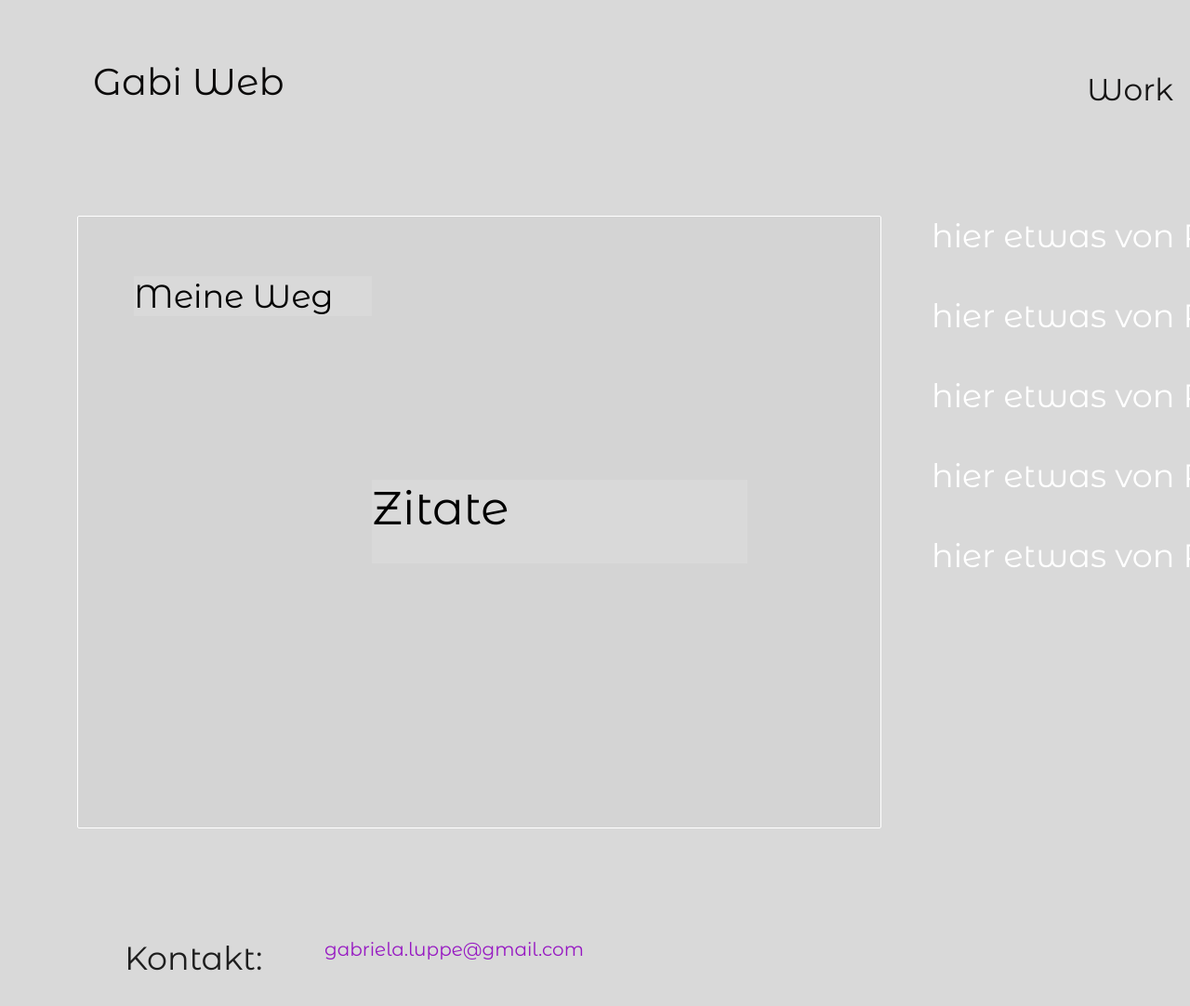
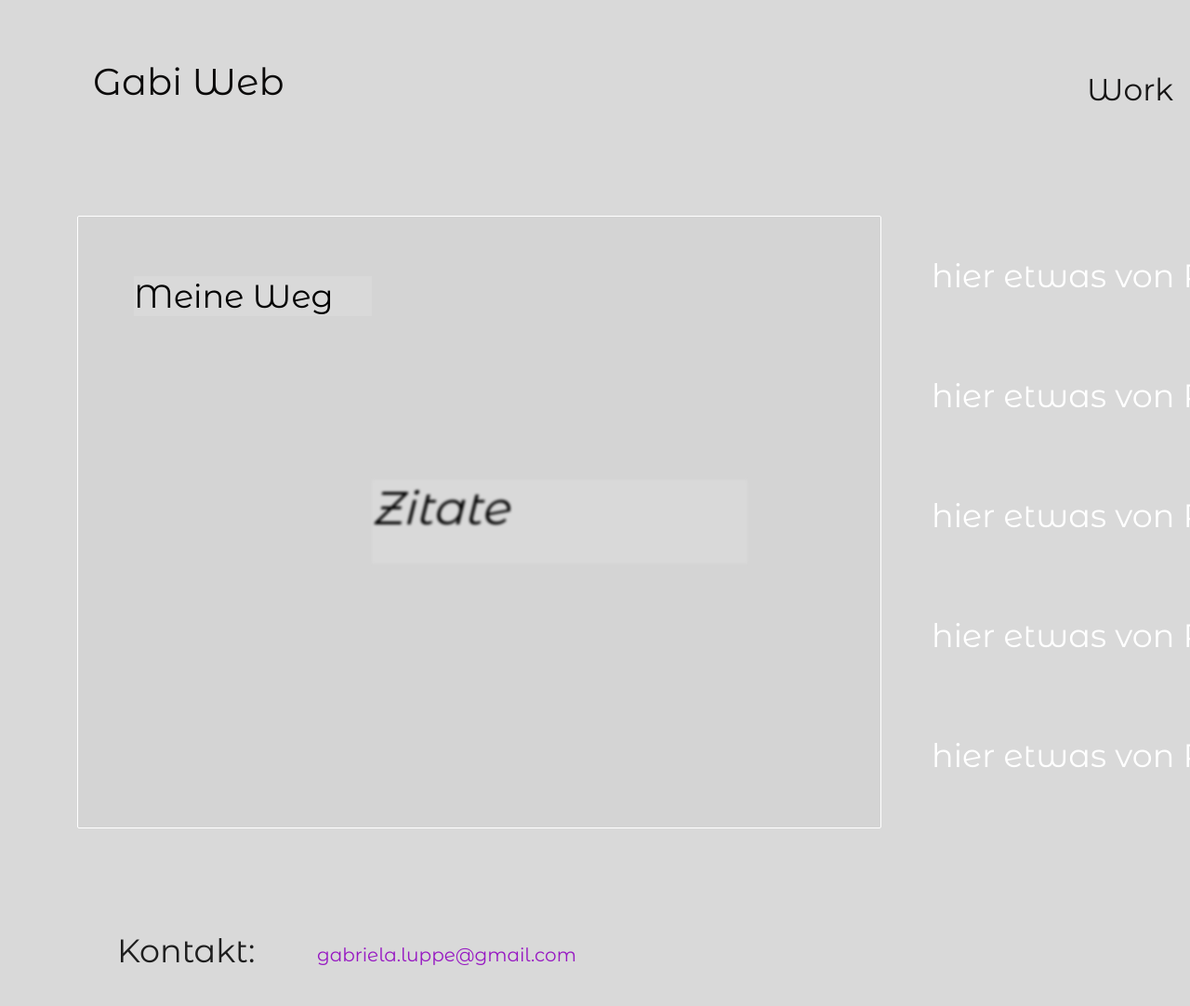
Before and after one commit to GabiVelasco/GabrielaVelasco_Frontend, a plain HTML site: page index.html in a window 1280 px wide. Shown: the top 1082 px of the page at 93% size. Drawn offline with Linux system fonts and the light colour scheme.

Commit message:
zitate , kontakt, email gestartet

```diff
--- a/index.html
+++ b/index.html
@@ -25,22 +25,23 @@
 
 
         <div class="e2_20"></div>
-        <span class="e2_22">Kontakt:</span>
-        <span class="e2_27">gabriela.luppe@gmail.com</span>
+
         <div class="e2_28"></div>
         <span class="e2_30">Social Media</span>
-        <span class="e2_34">
-            hier etwas von Punkt<br><br>
-            hier etwas von Punkt<br><br>
-            hier etwas von Punkt<br><br>
-            hier etwas von Punkt<br><br>
+        <span class="e2_34"> <br>
+            hier etwas von Punkt<br><br><br>
+            hier etwas von Punkt<br><br><br>
+            hier etwas von Punkt<br><br><br>
+            hier etwas von Punkt<br><br><br>
             hier etwas von Punkt
         </span>
         <div class="e5_6 ee5_6">
-            <span class="e2_35">Zitate</span>
+            <span class="zitate">Zitate</span>
             <span class="e2_32">Meine Weg</span>
             <div class="e5_7"></div>
         </div>
     </div>
+    <span class="footer">Kontakt:</span>
+    <span class="email">gabriela.luppe@gmail.com</span>
 </body>
 </html>
--- a/style.css
+++ b/style.css
@@ -99,7 +99,7 @@
 	left:0px;
 	top:961px;
 }
-.e2_22 {
+.footer {
 	color:rgba(30.00000011175871, 30.00000011175871, 30.00000011175871, 1);
 	width:193px;
 	height:37px;
@@ -111,13 +111,13 @@
 	font-size:35px;
 	letter-spacing:15;
 }
-.e2_27 {
+.email {
 	color:rgba(149.7816851735115, 22.684374265372753, 194.43749696016312, 1);
 	width:668px;
 	height:37px;
 	position:absolute;
 	left:341px;
-	top:1001px;
+	top:1015px;
 	font-family:Montserrat Alternates;
 	text-align:left;
 	font-size:20px;
@@ -172,7 +172,7 @@
 	border:1px solid rgba(255, 255, 255, 1);
 }
 
-.e2_35 {
+.zitate {
 	color:rgba(0, 0, 0, 1);
 	width:404px;
 	height:90px;
@@ -183,6 +183,8 @@
 	text-align:left;
 	font-size:50px;
 	letter-spacing:15;
+    font-style:italic;
+    filter: blur(1.6px);
 }
 .e2_32 {
 	color:rgba(0, 0, 0, 1);
```
